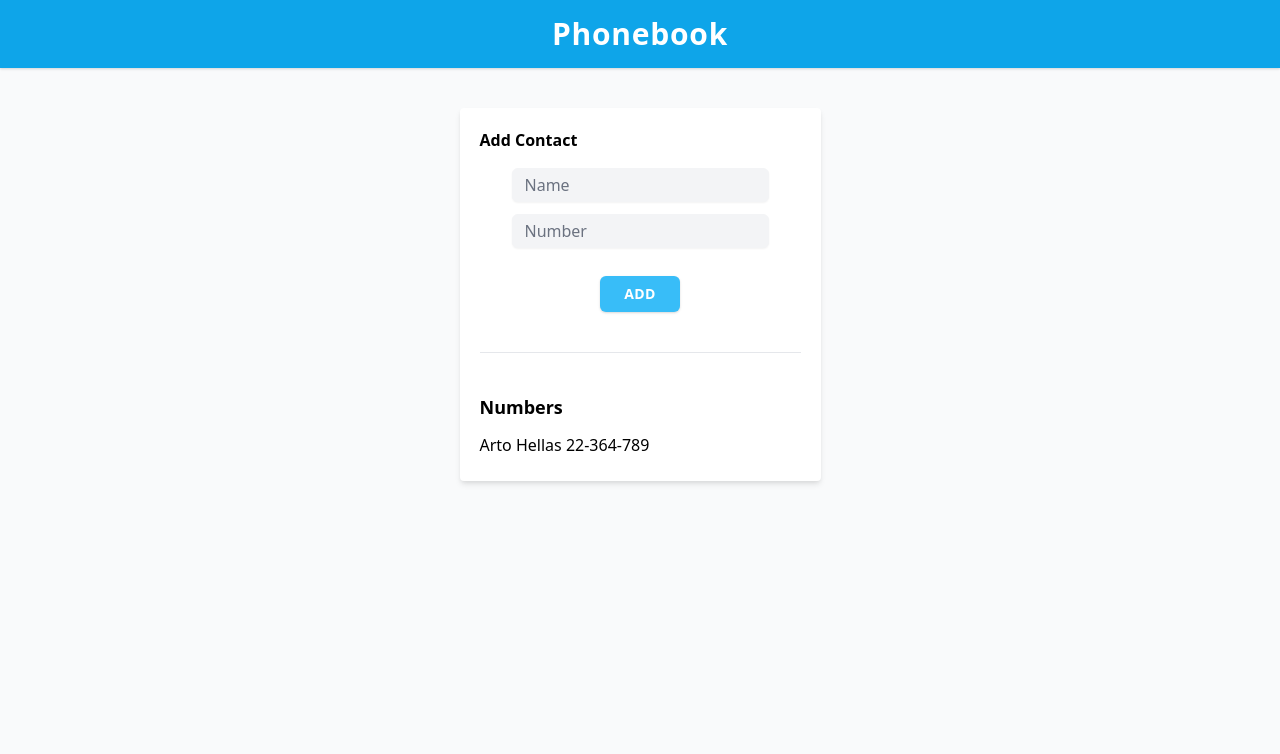
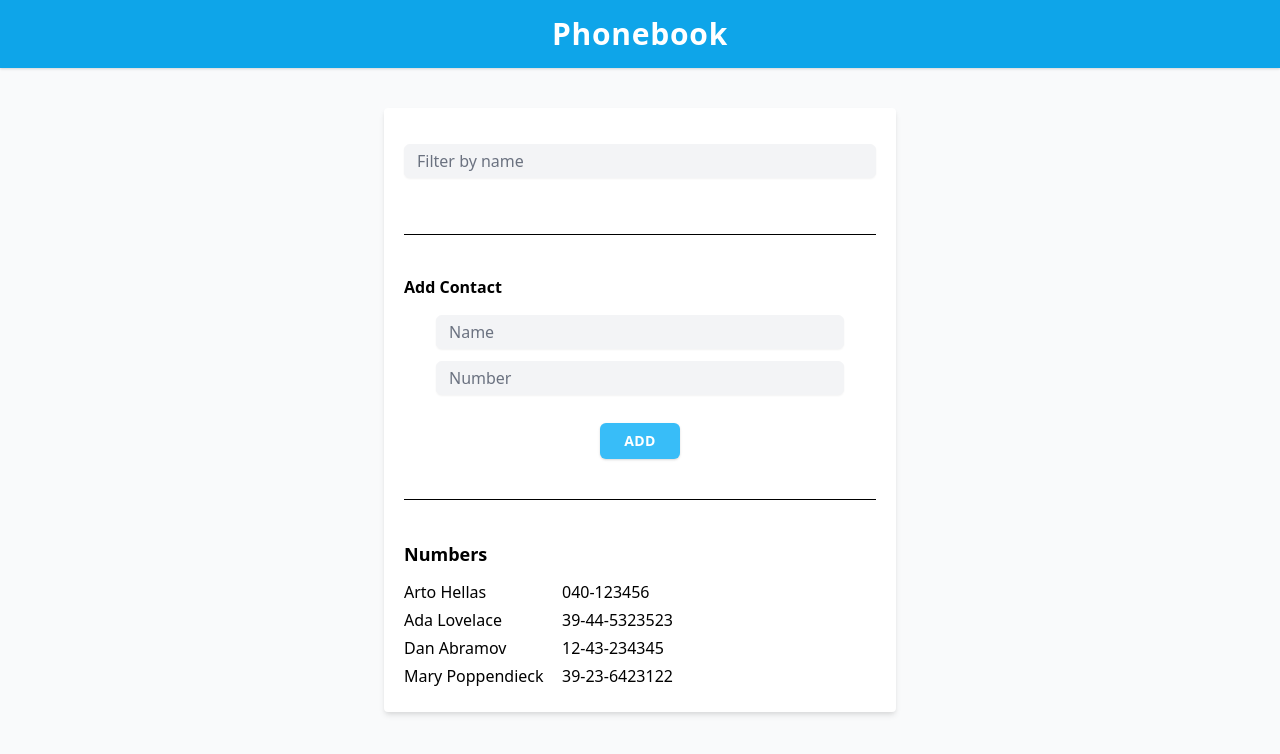
Before and after one commit to min-myat/fullstackopen-2021, a React (Vite) app in the folder phonebook/: page / in a window 1280 px wide. Shown: the top 754 px of the page. Built offline with nearby package versions, Linux system fonts and the light colour scheme.

Commit message:
exercise 2.9 and 2.10

```diff
--- a/phonebook/src/App.jsx
+++ b/phonebook/src/App.jsx
@@ -1,17 +1,24 @@
 import React, { useState } from 'react';
+
 import ContactForm from './components/ContactForm';
 import ContactInfo from './components/ContactInfo';
 import Header from './components/Header';
+import Search from './components/Search';
 
 const App = () => {
   const [persons, setPersons] = useState([
-    { name: 'Arto Hellas', number: '22-364-789', id: 1 },
+    { name: 'Arto Hellas', number: '040-123456', id: 1 },
+    { name: 'Ada Lovelace', number: '39-44-5323523', id: 2 },
+    { name: 'Dan Abramov', number: '12-43-234345', id: 3 },
+    { name: 'Mary Poppendieck', number: '39-23-6423122', id: 4 },
   ]);
 
   return (
-    <div className="flex flex-col items-center">
+    <div className="flex flex-col items-center mb-4">
       <Header />
-      <div className="mt-10 p-5 bg-white max-w-lg rounded shadow-md">
+      <div className="mt-10 p-5 bg-white max-w-lg rounded shadow-md w-11/12 sm:w-[500px] md:w-[750px]">
+        <Search persons={persons} />
+        <hr className="my-10" />
         <ContactForm persons={persons} setPersons={setPersons} />
         <hr className="my-10" />
         <ContactInfo persons={persons} />
--- a/phonebook/src/components/ContactInfo.jsx
+++ b/phonebook/src/components/ContactInfo.jsx
@@ -1,16 +1,19 @@
 import React from 'react';
+import PersonInfo from './PersonInfo';
 
-export default function ContactInfo({ persons }) {
+const ContactInfo = ({ persons }) => {
   return (
     <div>
       <h2 className="font-bold text-lg mb-3">Numbers</h2>
       <div>
         {persons.map((person) => (
           <div className="my-1" key={person.id}>
-            {person.name} {person.number}
+            <PersonInfo name={person.name} number={person.number} />
           </div>
         ))}
       </div>
     </div>
   );
-}
+};
+
+export default ContactInfo;
--- /dev/null
+++ b/phonebook/src/components/PersonInfo.jsx
@@ -0,0 +1,11 @@
+import React from 'react';
+
+const PersonInfo = ({ name, number }) => {
+  return (
+    <div className="flex">
+      <div className="min-w-[150px] mr-2">{name}</div> <>{number}</>
+    </div>
+  );
+};
+
+export default PersonInfo;
--- /dev/null
+++ b/phonebook/src/components/Search.jsx
@@ -0,0 +1,30 @@
+import React, { useState } from 'react';
+import PersonInfo from './PersonInfo';
+
+const Search = ({ persons }) => {
+  const [inputValue, setInputValue] = useState('');
+
+  const found = persons.filter((person) =>
+    person.name.toLowerCase().includes(inputValue)
+  );
+
+  return (
+    <div className="mb-4">
+      <input
+        type="text"
+        placeholder="Filter by name"
+        className="my-4"
+        value={inputValue}
+        onChange={(e) => setInputValue(e.target.value.toLowerCase())}
+      />
+      {inputValue &&
+        found.map((person) => (
+          <div className="my-1" key={person.id}>
+            <PersonInfo name={person.name} number={person.number} />
+          </div>
+        ))}
+    </div>
+  );
+};
+
+export default Search;
--- a/phonebook/src/index.css
+++ b/phonebook/src/index.css
@@ -7,7 +7,7 @@
     @apply bg-gray-50;
   }
   [type='text'] {
-    @apply bg-gray-100 py-1 border-gray-100 rounded-md shadow-sm transition-colors focus:border-sky-300 focus:ring focus:ring-sky-200 focus:ring-opacity-50;
+    @apply w-full bg-gray-100 py-1 border-gray-100 rounded-md shadow-sm transition-colors focus:border-sky-300 focus:ring focus:ring-sky-200 focus:ring-opacity-50;
   }
   .btn {
     @apply bg-sky-400 py-2 px-6 uppercase transition-colors text-white font-bold tracking-wide text-sm rounded-md shadow hover:bg-sky-300 focus:outline-none focus:ring focus:ring-offset-1 focus:ring-sky-400 focus:ring-opacity-75 active:bg-sky-500;
--- a/phonebook/tailwind.config.js
+++ b/phonebook/tailwind.config.js
@@ -1,5 +1,6 @@
 const colors = require('tailwindcss/colors');
 module.exports = {
+  mode: 'jit',
   purge: ['./index.html', './src/**/*.{js,jsx}'],
   darkMode: false, // or 'media' or 'class'
   theme: {
```
